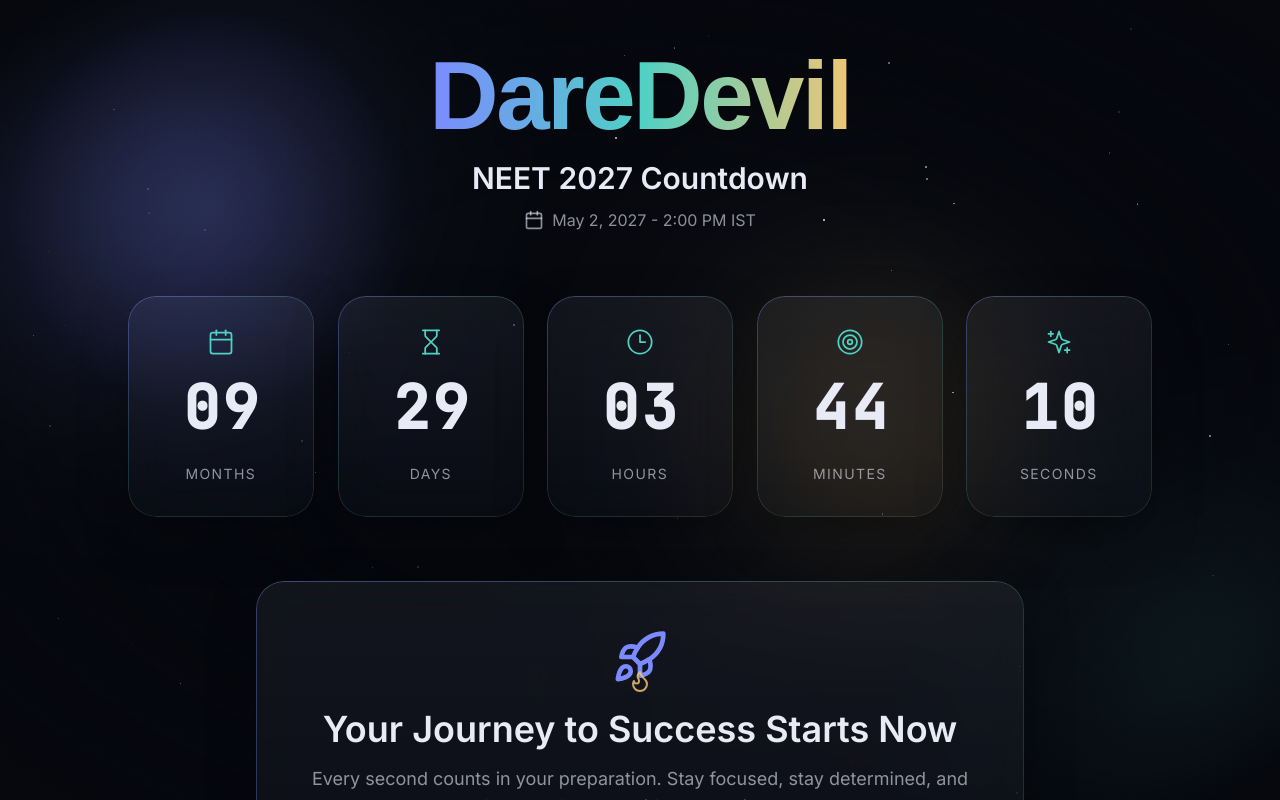
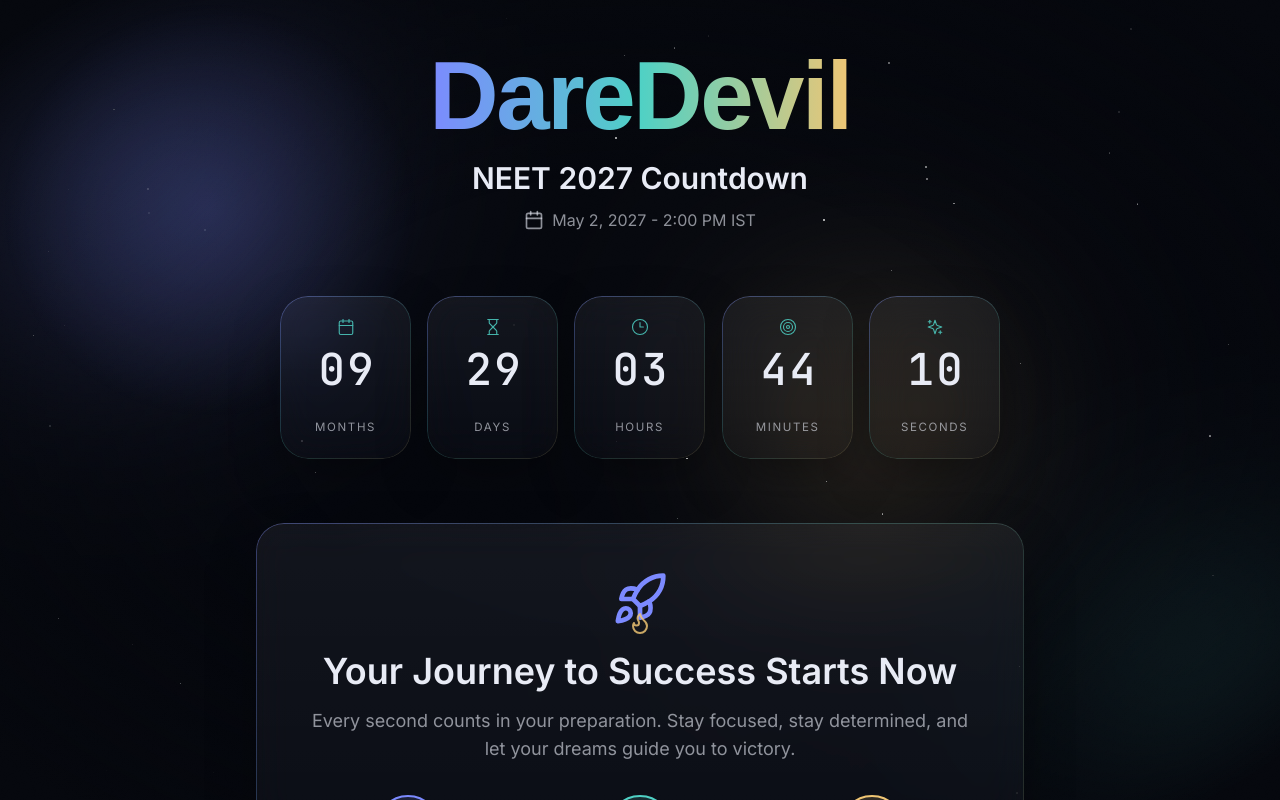
Before and after one commit to babloo072342-lang/NEET-2027_Countdown, a React (Vite) app: page / in a window 1280 px wide. Shown: the top 800 px of the page. Built offline with nearby package versions, Linux system fonts and the light colour scheme; a web font is replaced by a local one.

Commit message:
Updated index.css

```diff
--- a/src/components/Countdown.tsx
+++ b/src/components/Countdown.tsx
@@ -25,26 +25,26 @@ function CountdownBase() {
 
   if (timeLeft.expired) {
     return (
-      <GlassPanel className="countdown-expired p-12 text-center" tilt={false}>
-        <p className="text-4xl font-bold text-[var(--c-text)] mb-4">The exam day has arrived.</p>
-        <p className="text-xl text-[var(--c-text-dim)]">Everything you prepared for starts now.</p>
+      <GlassPanel className="countdown-expired" tilt={false}>
+        <p className="countdown-expired__title">The exam day has arrived.</p>
+        <p className="countdown-expired__subtitle">Everything you prepared for starts now.</p>
       </GlassPanel>
     );
   }
 
   return (
-    <div className="grid grid-cols-2 md:grid-cols-5 gap-4 md:gap-6 w-full max-w-5xl" role="group" aria-label="Countdown to NEET 2027 exam">
+    <div className="countdown-grid" role="group" aria-label="Countdown to NEET 2027 exam">
       {UNITS.map(({ key, label, icon: Icon }, index) => (
         <GlassPanel
           key={key}
-          className="p-6 md:p-8 text-center reveal-item"
-          style={{ animationDelay: `${0.15 + index * 0.08}s` }}
+          className="countdown-unit"
+          style={{ animationDelay: `${index * 90}ms` }}
         >
-          <Icon className="w-7 h-7 text-[var(--c-teal)] mx-auto mb-4" strokeWidth={1.5} aria-hidden="true" />
-          <div className="countdown-digit text-4xl md:text-6xl font-bold text-[var(--c-text)] mb-2">
+          <Icon className="countdown-unit__icon" strokeWidth={1.5} aria-hidden="true" />
+          <div className="countdown-unit__value">
             <AnimatedNumber value={timeLeft[key]} />
           </div>
-          <span className="text-xs md:text-sm uppercase tracking-widest text-[var(--c-text-dim)]">{label}</span>
+          <span className="countdown-unit__label">{label}</span>
           <span className="sr-only">
             {timeLeft[key]} {label}
           </span>
--- a/src/index.css
+++ b/src/index.css
@@ -234,6 +234,77 @@ body {
   opacity: 1;
 }
 
+.countdown-grid {
+  display: grid;
+  grid-template-columns: repeat(2, 1fr);
+  gap: 0.85rem;
+  width: 100%;
+  max-width: 720px;
+}
+
+.countdown-unit {
+  display: flex;
+  flex-direction: column;
+  align-items: center;
+  gap: 0.4rem;
+  padding: 1.4rem 0.75rem;
+  text-align: center;
+  opacity: 0;
+  animation: fade-up 0.7s var(--ease-premium) both;
+}
+
+.countdown-unit__icon {
+  width: 18px;
+  height: 18px;
+  color: var(--c-teal);
+  opacity: 0.85;
+}
+
+.countdown-unit__value {
+  font-family: 'JetBrains Mono', ui-monospace, monospace;
+  font-size: clamp(1.75rem, 5vw, 2.75rem);
+  font-weight: 500;
+  color: var(--c-text);
+  letter-spacing: -0.02em;
+}
+
+.countdown-unit__label {
+  font-size: 0.72rem;
+  text-transform: uppercase;
+  letter-spacing: 0.14em;
+  color: var(--c-text-dim);
+}
+
+.countdown-expired {
+  padding: 2.5rem 2rem;
+  text-align: center;
+  max-width: 560px;
+}
+
+.countdown-expired__title {
+  font-family: 'Cabinet Grotesk', system-ui, sans-serif;
+  font-size: clamp(1.5rem, 4vw, 2.25rem);
+  font-weight: 700;
+  margin: 0 0 0.5rem;
+  background: linear-gradient(135deg, var(--c-indigo), var(--c-teal));
+  -webkit-background-clip: text;
+  background-clip: text;
+  color: transparent;
+}
+
+.countdown-expired__subtitle {
+  color: var(--c-text-dim);
+  margin: 0;
+  font-size: 1rem;
+}
+
+@media (min-width: 640px) {
+  .countdown-grid {
+    grid-template-columns: repeat(5, 1fr);
+    gap: 1rem;
+  }
+}
+
 .ripple {
   position: absolute;
   border-radius: 50%;
```
